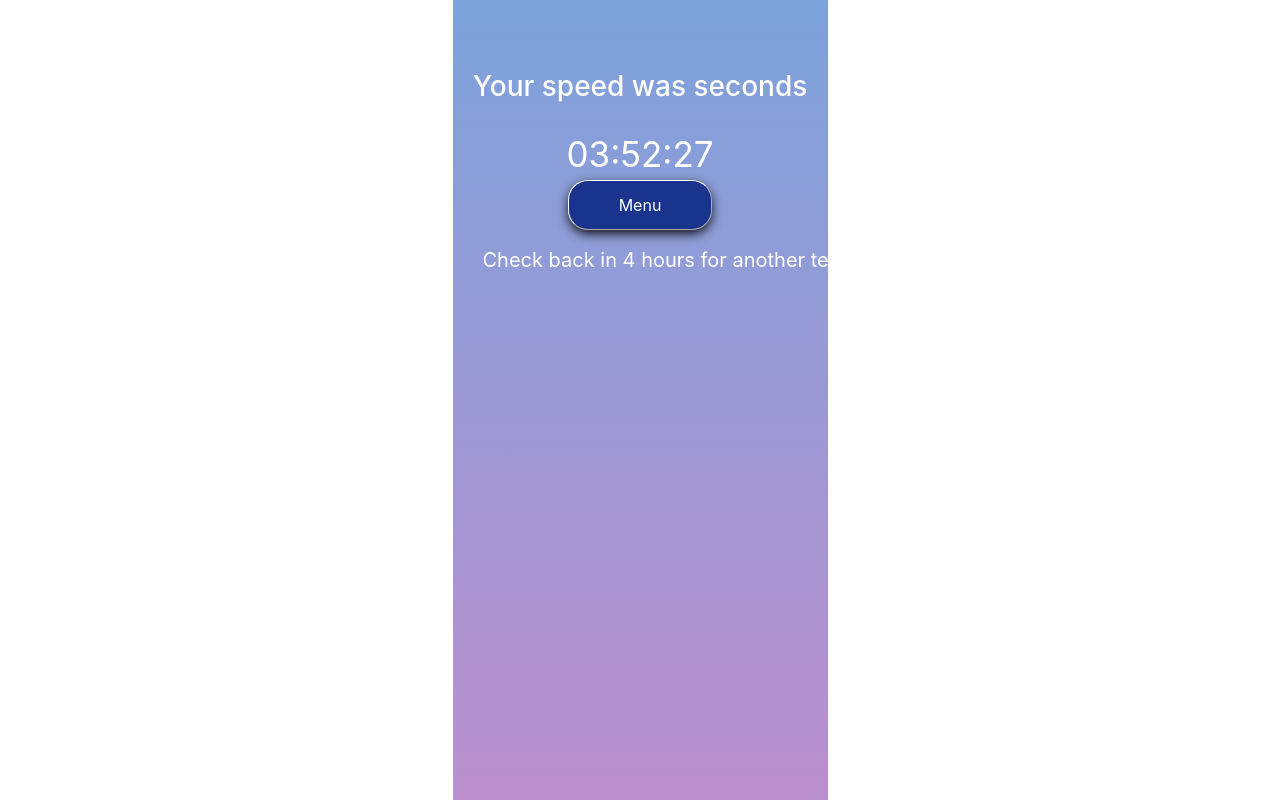
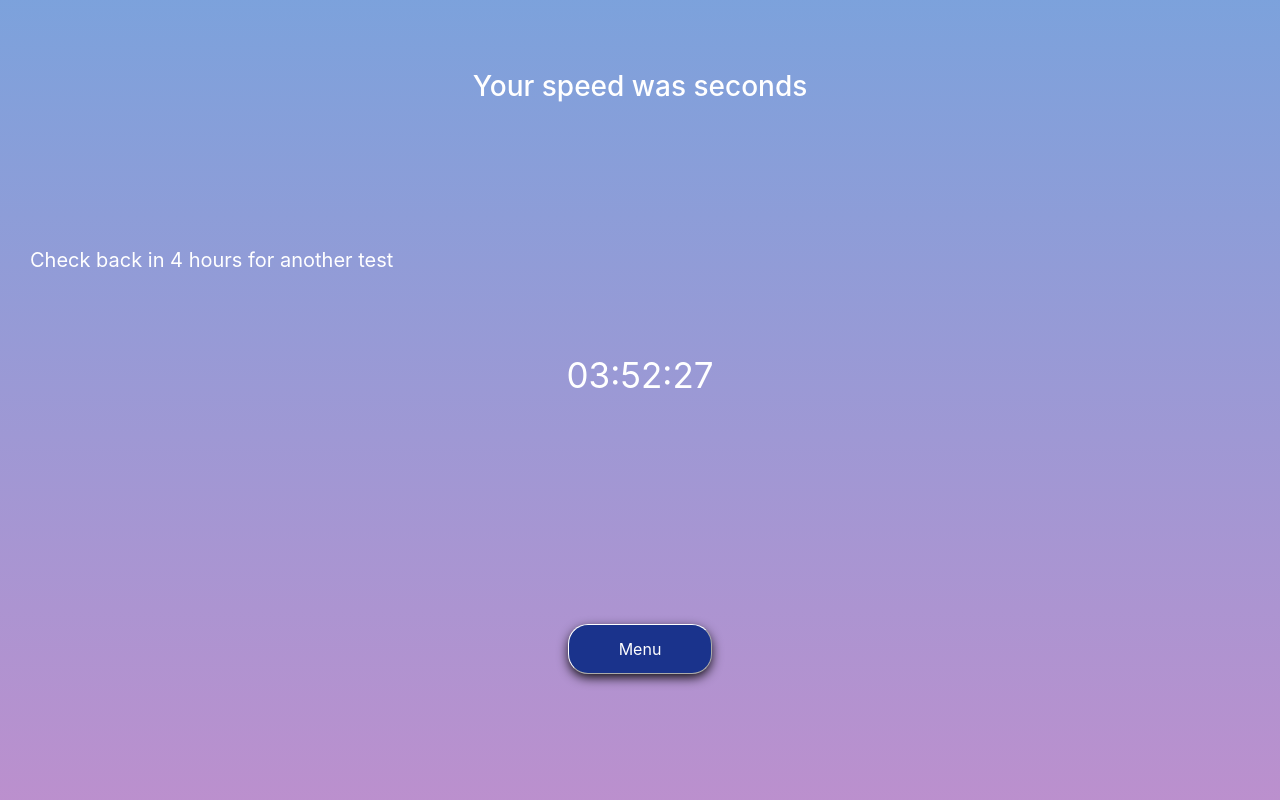
Before and after one commit to Homamjabir/the-sleep-app, a React (Create React App) app: page /results in a window 1280 px wide. Built offline with nearby package versions, Linux system fonts and the light colour scheme.

Commit message:
small view fix

```diff
--- a/src/App.css
+++ b/src/App.css
@@ -1,9 +1,9 @@
 .App {
   text-align: center;
   color: white;
-  margin:0 auto;
+  margin: 0 auto;
 
-  width: 375px;
+  /*width: 375px; no dont do this*/
   min-height: 100vh;
   background: linear-gradient(
     180deg,
--- a/src/components/css/minigames.css
+++ b/src/components/css/minigames.css
@@ -1,7 +1,7 @@
 .minigames-flex-wrapper {
   display: flex;
   flex-direction: column;
-  height: 100%;
+  height: 100vh;
 }
 
 .returnIcon {
@@ -23,7 +23,7 @@
 .reaction-game-result-text {
   display: flex;
   flex-direction: column;
-  height: 55%;
+  height: 65%;
 }
 
 .reaction-game-cooldown-timer {
```
